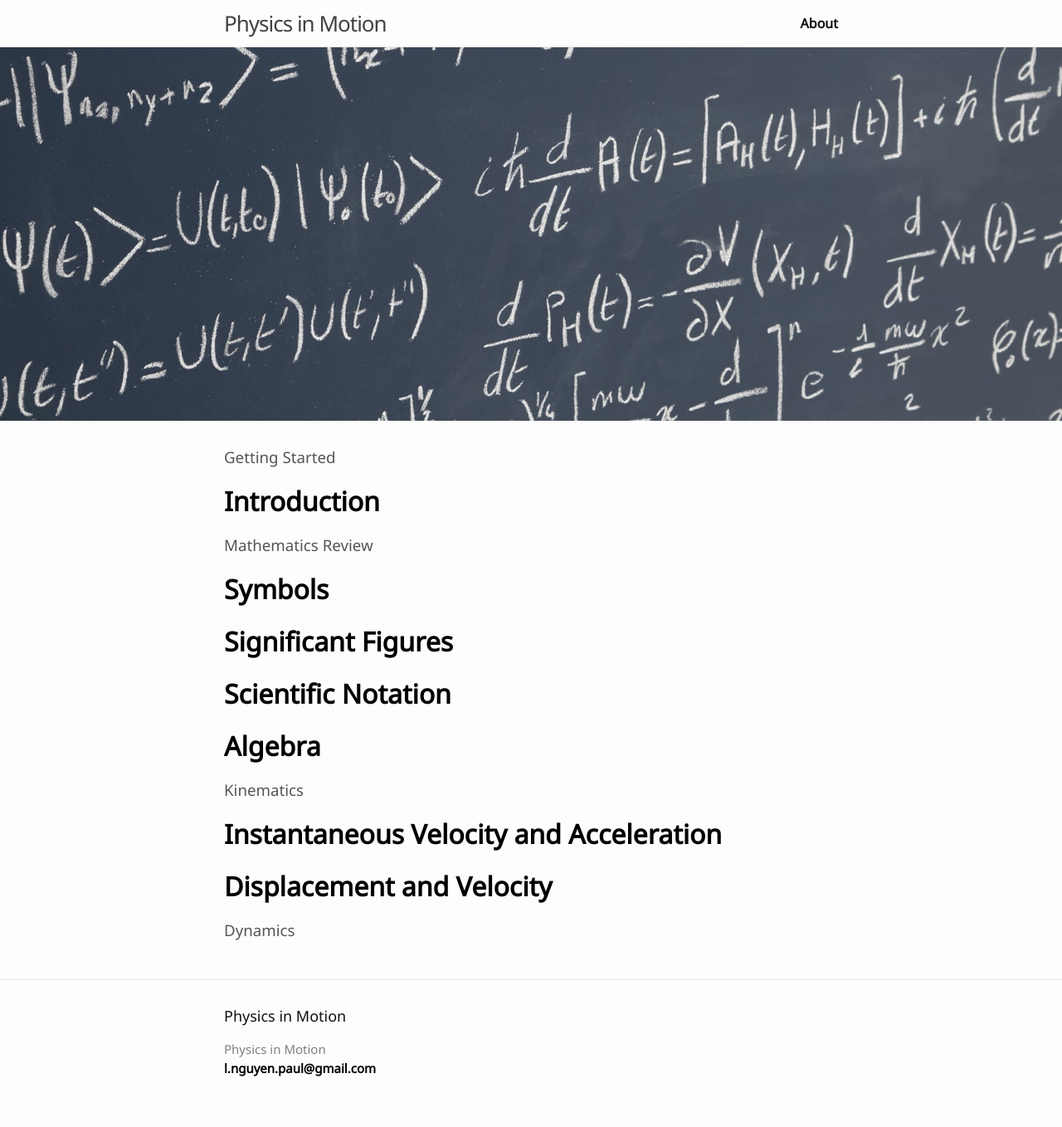
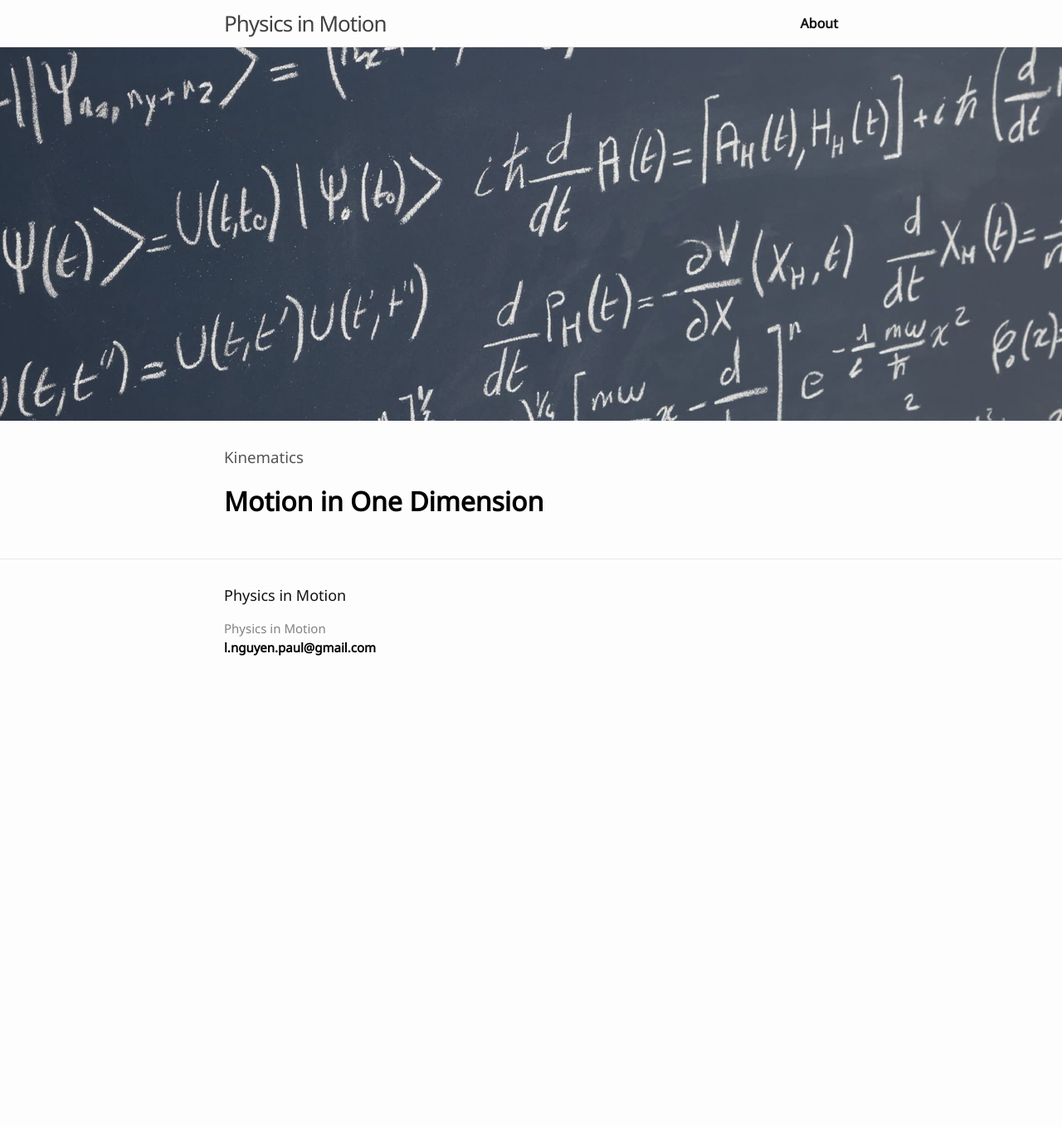
Before and after one commit to LeNPaul/physics-in-motion-old, a Jekyll site: the page built from index.html, in a window 1280 px wide. Shown: the whole page at 83% size. Built offline with Jekyll 4.4.1, drawn with Linux system fonts in a browser that asks for light colours; after the commit the page ends 900 px from its top, so only the background shows below that.

Commit message:
Add content

```diff
--- a/_layouts/post.html
+++ b/_layouts/post.html
@@ -5,7 +5,7 @@ layout: default
 
   <header class="post-header">
     <h1 class="post-title" itemprop="name headline">{{ page.title }}</h1>
-    <p class="post-meta"><time datetime="{{ page.date | date_to_xmlschema }}" itemprop="datePublished">{{ page.date | date: "%b %-d, %Y" }}</time>{% if page.author %} • <span itemprop="author" itemscope itemtype="http://schema.org/Person"><span itemprop="name">{{ page.author }}</span></span>{% endif %}</p>
+    <p class="post-meta"><time datetime="{{ page.date | date_to_xmlschema }}" itemprop="datePublished"><!--{{ page.date | date: "%b %-d, %Y" }}--></time>{% if page.author %} • <span itemprop="author" itemscope itemtype="http://schema.org/Person"><span itemprop="name">{{ page.author }}</span></span>{% endif %}</p>
   </header>
 
   <div class="post-content" itemprop="articleBody">
--- a/_posts/2016-07-30-Instantaneous-Velocity-and-Acceleration.md
+++ /dev/null
@@ -1,6 +0,0 @@
----
-layout: post
-title:  "Instantaneous Velocity and Acceleration"
-date: 2016-07-30
-categories: Kinematics
----
--- a/index.html
+++ b/index.html
@@ -4,32 +4,8 @@ layout: default
 
 <div class="home">
 
-  <h3 class="page-heading">Getting Started</h3>
+  <h3 class="page-heading">Kinematics</h3>
 
-  <ul class="post-list">
-    {% for post in site.categories.Introduction %}
-      <li>
-        <!--<span class="post-meta">{{ post.date | date: "%b %-d, %Y" }}</span>-->
-        <h1>
-          <a class="post-link" href="{{ post.url | prepend: site.baseurl }}">{{ post.title }}</a>
-        </h1>
-      </li>
-    {% endfor %}
-  </ul>
-
-  <h3 class="page-heading">Mathematics Review</h3>
-  <ul class="post-list">
-    {% for post in site.categories.Mathematics-Review %}
-      <li>
-        <!--<span class="post-meta">{{ post.date | date: "%b %-d, %Y" }}</span>-->
-        <h1>
-          <a class="post-link" href="{{ post.url | prepend: site.baseurl }}">{{ post.title }}</a>
-        </h1>
-      </li>
-    {% endfor %}
-  </ul>
-
-  <h3 class="page-heading">Kinematics</h3>
   <ul class="post-list">
     {% for post in site.categories.Kinematics %}
       <li>
@@ -41,6 +17,4 @@ layout: default
     {% endfor %}
   </ul>
 
-  <h3 class="page-heading">Dynamics</h3>
-
 </div>
```
Also changed, not shown: _posts/2016-07-30-Algebra.md (deleted, +0 -6 lines), _posts/2016-07-30-Displacement-and-Velocity.md (deleted, +0 -11 lines), _posts/2016-07-30-Introduction.md (deleted, +0 -6 lines), _posts/2016-07-30-Motion-in-One-Dimension.md (added, +80 -0 lines), _posts/2016-07-30-Scientific-Notation.md (deleted, +0 -6 lines), _posts/2016-07-30-Significant-Figures.md (deleted, +0 -6 lines), _posts/2016-07-30-Symbols.md (deleted, +0 -6 lines).
